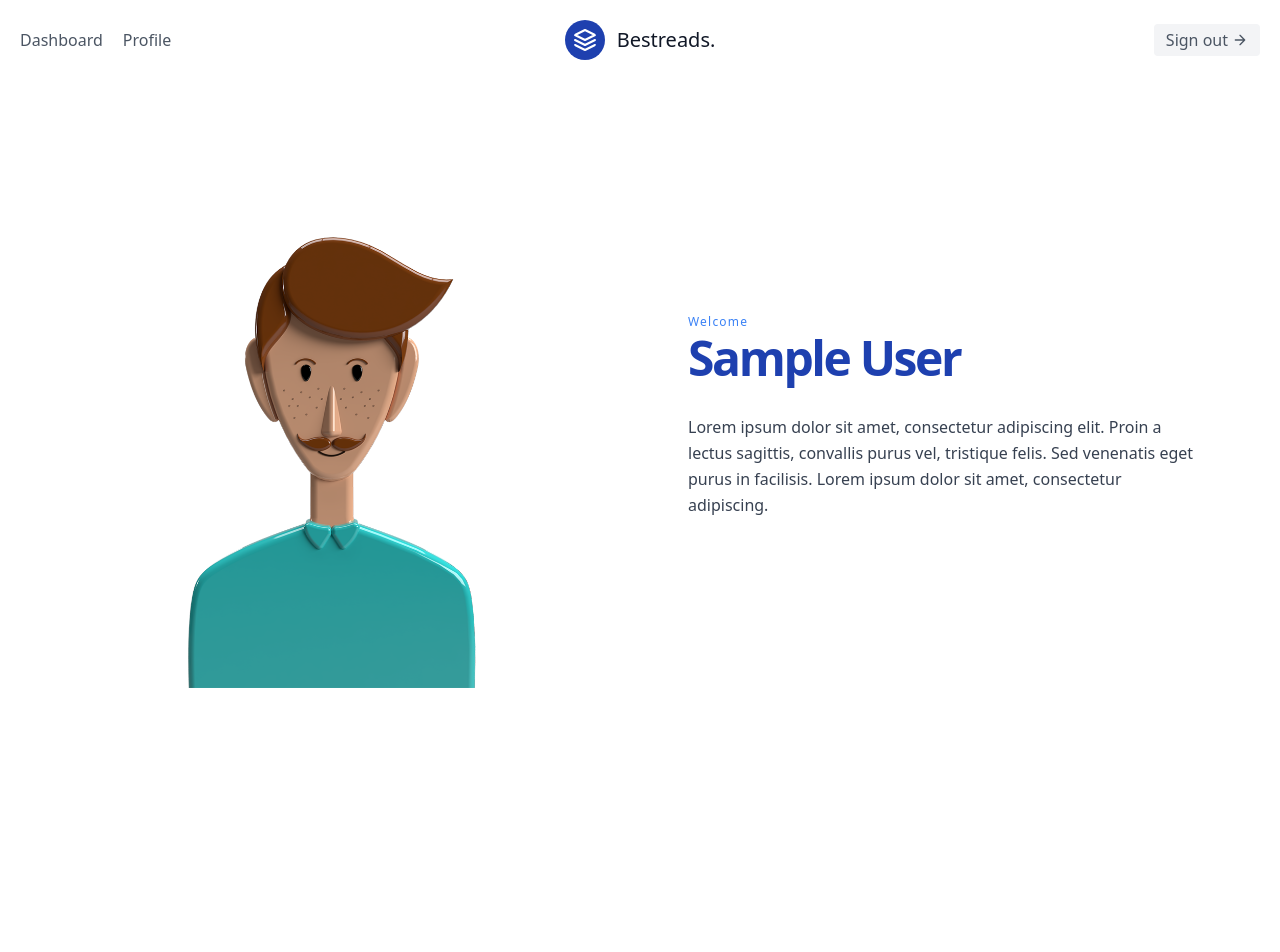
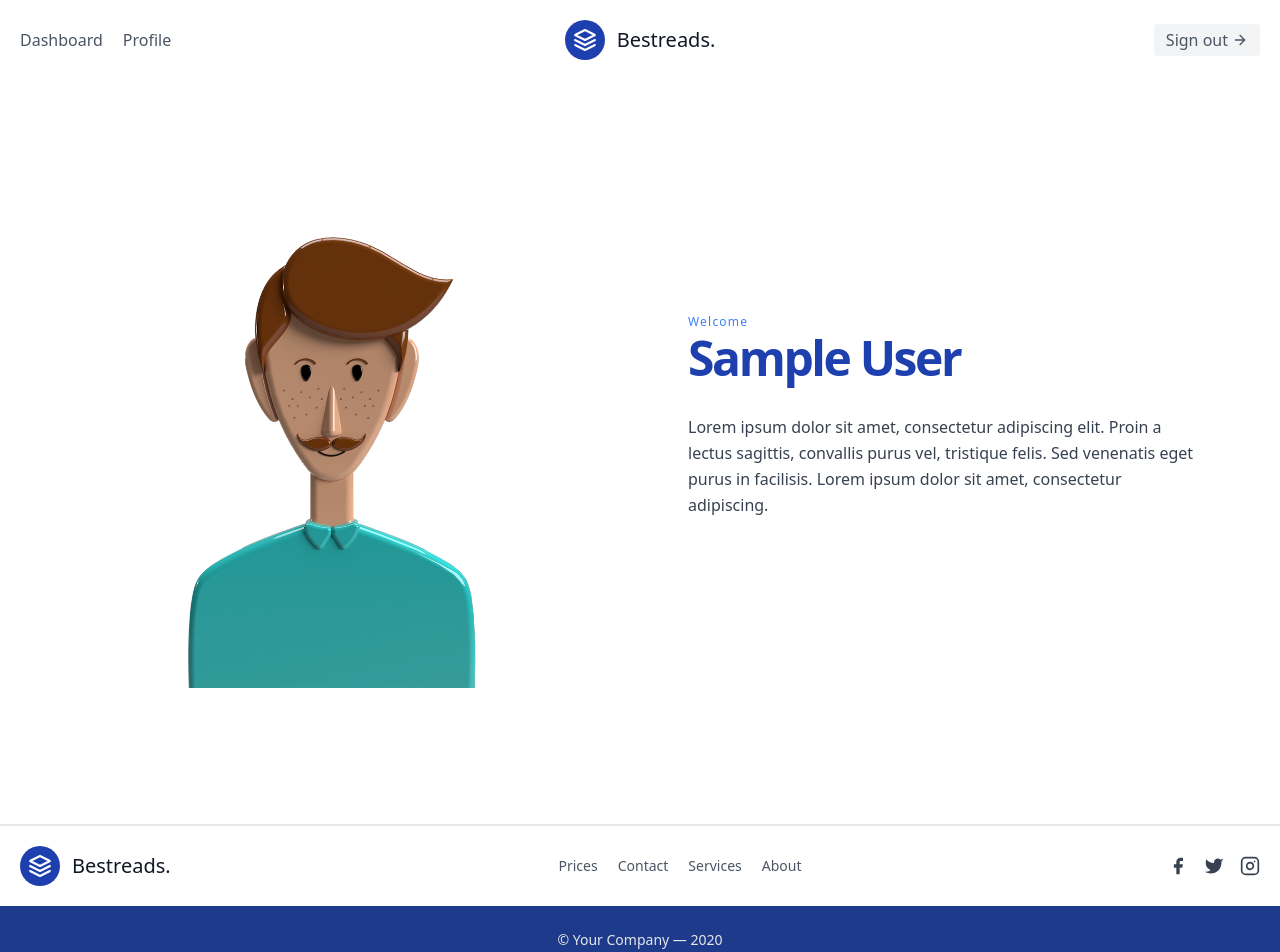
Before and after one commit to kvaishak/bestreads-web, a React (Create React App) app: page /profile in a window 1280 px wide. Shown: the top 952 px of the page. Before the commit the page ends 800 px from the top, so only its background shows below. Built offline with nearby package versions, Linux system fonts and the light colour scheme; no server answers; sample sign-in values are in the browser's storage.

Commit message:
Added Footer

```diff
--- /dev/null
+++ b/src/components/Footer/Footer.js
@@ -0,0 +1,60 @@
+import React from 'react';
+
+function Footer(props) {
+    return(
+        <footer className="mt-10 text-gray-700 bg-white border-t body-font">
+            <div className="border-t border-gray-200">
+                <div className="container flex flex-col flex-wrap items-center justify-between p-5 mx-auto md:flex-row">
+                    <span className="flex items-center w-48 mb-4 font-medium text-gray-900 title-font md:mb-0">
+                    <svg xmlns="http://www.w3.org/2000/svg" fill="none" stroke="currentColor" strokeLinecap="round" strokeLinejoin="round" strokeWidth="2" className="w-10 h-10 text-white p-2 bg-blue-800 rounded-full" viewBox="0 0 24 24">
+                        <path d="M12 2L2 7l10 5 10-5-10-5zM2 17l10 5 10-5M2 12l10 5 10-5"></path>
+                    </svg>
+                    <span className="ml-3 text-xl">Bestreads.</span>
+                    </span>
+                    <div className="flex flex-wrap items-center justify-center mx-auto text-base ">
+                        <span className="justify-center mr-5 text-sm text-center text-gray-600 hover:text-gray-800">
+                            Prices</span>
+                        <span className="justify-center mr-5 text-sm text-center text-gray-600 hover:text-gray-800">
+                            Contact</span>
+                        <span className="justify-center mr-5 text-sm text-center text-gray-600 hover:text-gray-800">
+                            Services</span>
+                        <span className="justify-center mr-5 text-sm text-center text-gray-600 hover:text-gray-800">
+                            About</span>
+                    </div>
+                    <div className="inline-flex items-center justify-center md:justify-start ">
+                        <span className="inline-flex justify-center mt-2 sm:ml-auto sm:mt-0 sm:justify-start">
+                            <span className="text-blue-807 hover:text-blue-500">
+                                <svg fill="currentColor" strokeLinecap="round" strokeLinejoin="round" strokeWidth="2"
+                                    className="w-5 h-5" viewBox="0 0 24 24">
+                                    <path d="M18 2h-3a5 5 0 00-5 5v3H7v4h3v8h4v-8h3l1-4h-4V7a1 1 0 011-1h3z"></path>
+                                </svg>
+                            </span>
+                            <span className="ml-4 text-blue-870 hover:text-blue-500">
+                                <svg fill="currentColor" strokeLinecap="round" strokeLinejoin="round" strokeWidth="2"
+                                    className="w-5 h-5" viewBox="0 0 24 24">
+                                    <path
+                                        d="M23 3a10.9 10.9 0 01-3.14 1.53 4.48 4.48 0 00-7.86 3v1A10.66 10.66 0 013 4s-4 9 5 13a11.64 11.64 0 01-7 2c9 5 20 0 20-11.5a4.5 4.5 0 00-.08-.83A7.72 7.72 0 0023 3z">
+                                    </path>
+                                </svg>
+                            </span>
+                            <span className="ml-4 text-blue-870 hover:text-blue-500">
+                                <svg fill="none" stroke="currentColor" strokeLinecap="round" strokeLinejoin="round"
+                                    strokeWidth="2" className="w-5 h-5" viewBox="0 0 24 24">
+                                    <rect width="20" height="20" x="2" y="2" rx="5" ry="5"></rect>
+                                    <path d="M16 11.37A4 4 0 1112.63 8 4 4 0 0116 11.37zm1.5-4.87h.01"></path>
+                                </svg>
+                            </span>
+                        </span>
+                    </div>
+                </div>
+                <div
+                    className="flex flex-wrap items-center justify-center py-6 mx-auto text-base bg-blue-900 ">
+                    <p className="text-sm text-center text-gray-200 ">© Your Company — 2020
+                    </p>
+                </div>
+            </div>
+        </footer>
+    )
+};
+
+export default Footer;
--- a/src/containers/Layout/Layout.js
+++ b/src/containers/Layout/Layout.js
@@ -3,6 +3,7 @@ import { useHistory} from 'react-router-dom';
 import { useAuth } from '../../utils/auth/AuthContext';
 
 import Navbar from '../../components/Navbar/Navbar';
+import Footer from '../../components/Footer/Footer';
 
 
 const Layout = (props) => {
@@ -20,6 +21,7 @@ const Layout = (props) => {
         <React.Fragment>
             <Navbar logoutHandler={handleLogout}/>
             {props.children}
+            <Footer />
         </React.Fragment>
      );
 }
```
